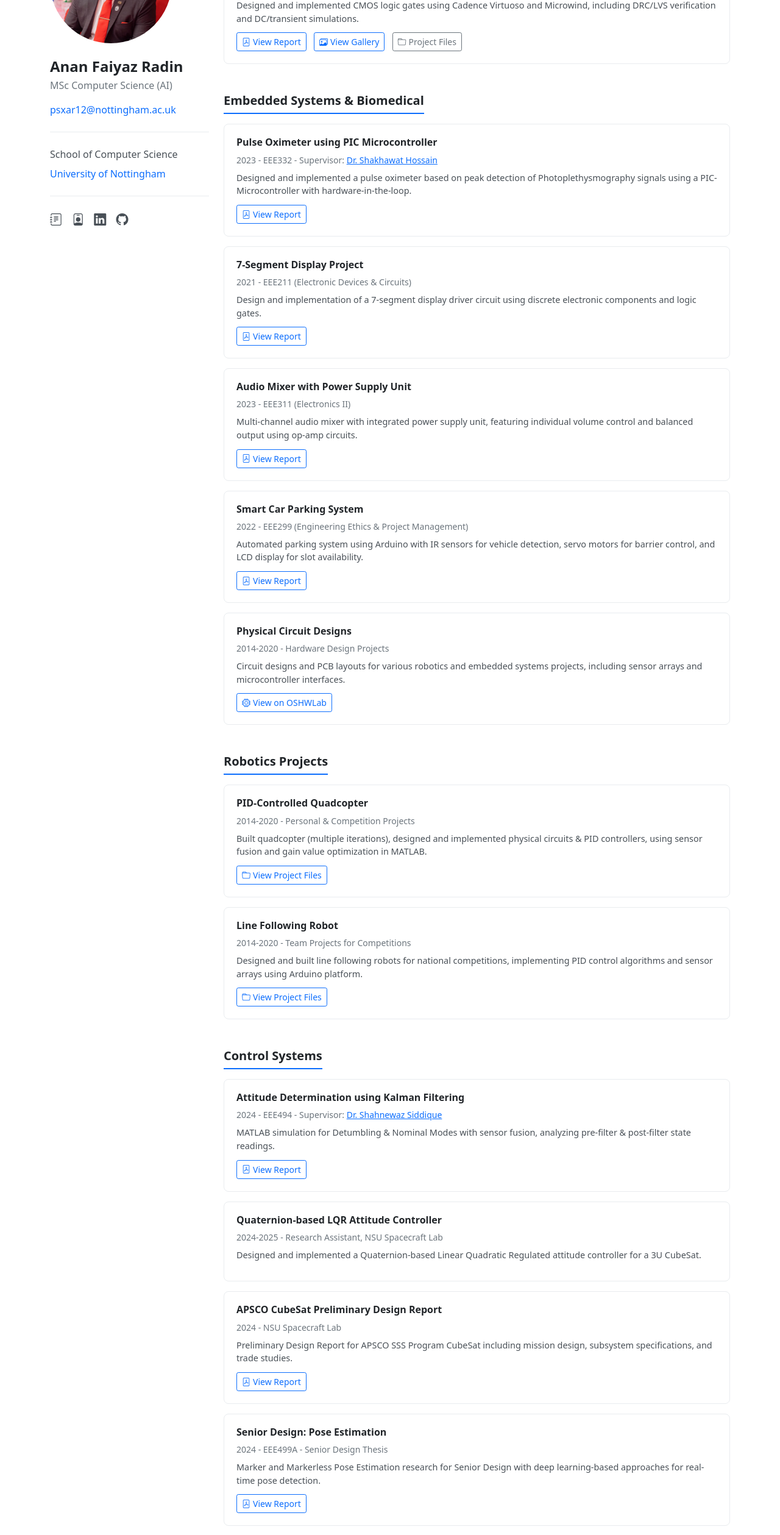
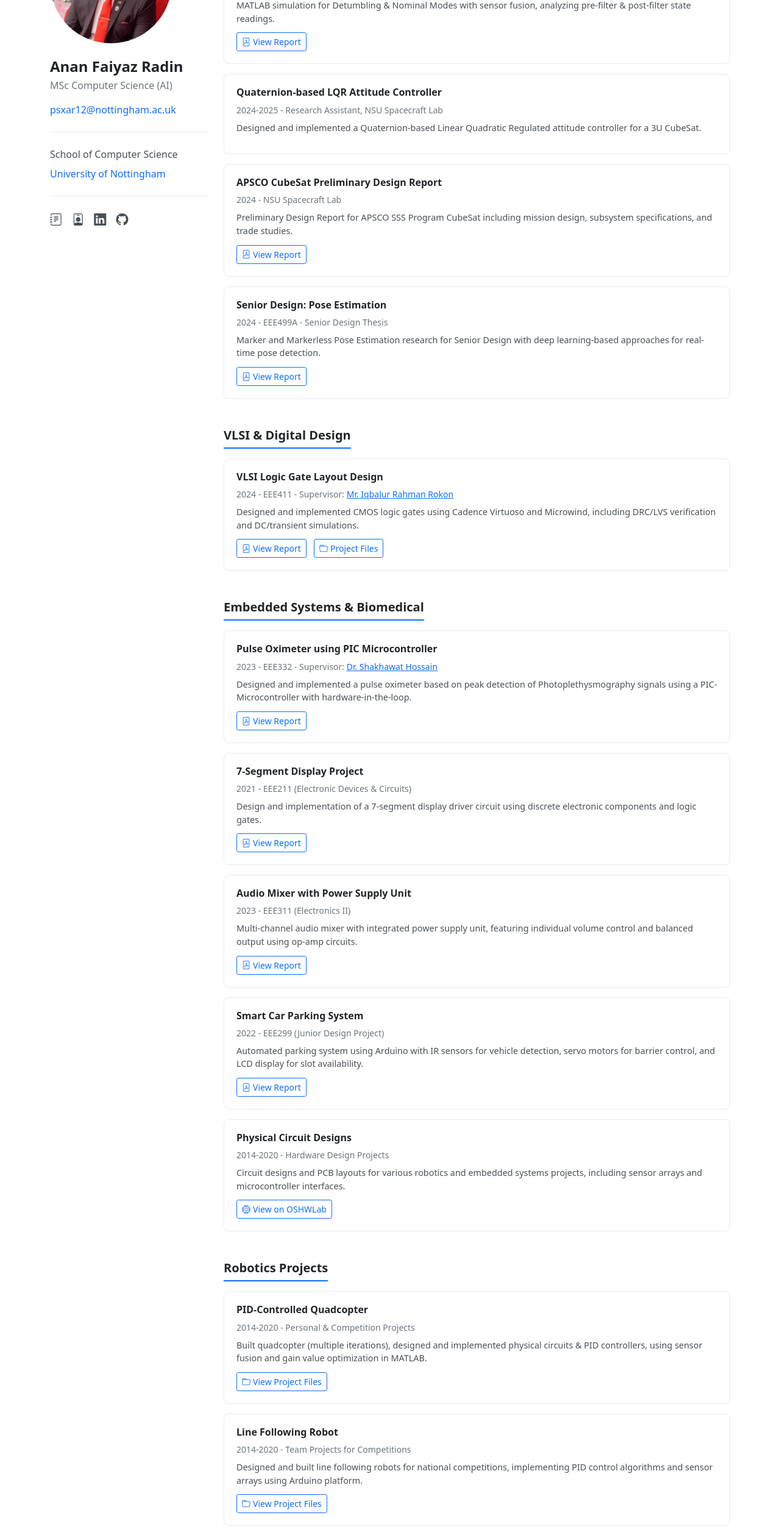
Before and after one commit to xylomylo/xylomylo.github.io, a plain HTML site: page projects.html in a window 1280 px wide. Shown: the part 240-2758 px from the top of the page at 61% size. Drawn offline with Linux system fonts and the light colour scheme.

Commit message:
Update projects and publications sections: add new control systems projects and revise publication titles and descriptions for clarity

```diff
--- a/projects.html
+++ b/projects.html
@@ -83,14 +83,40 @@
                     </div>
                     <div class="col-lg-9 col-md-8">
                         <section class="mb-5">
+                            <h2 class="section-title">Control Systems</h2>
+                            <div class="project-item">
+                                <h4>Attitude Determination using Kalman Filtering</h4>
+                                <p class="meta">2024 - EEE494 - Supervisor: <a href="https://scholar.google.com/citations?hl=en&user=6XLqr5QAAAAJ" target="_blank">Dr. Shahnewaz Siddique</a></p>
+                                <p>MATLAB simulation for Detumbling & Nominal Modes with sensor fusion, analyzing pre-filter & post-filter state readings.</p>
+                                <a href="projects/eee494-kalman-filtering.html" class="btn btn-outline-primary btn-sm"><i class="bi bi-file-pdf me-1"></i>View Report</a>
+                            </div>
+                            <div class="project-item">
+                                <h4>Quaternion-based LQR Attitude Controller</h4>
+                                <p class="meta">2024-2025 - Research Assistant, NSU Spacecraft Lab</p>
+                                <p>Designed and implemented a Quaternion-based Linear Quadratic Regulated attitude controller for a 3U CubeSat.</p>
+                            </div>
+                            <div class="project-item">
+                                <h4>APSCO CubeSat Preliminary Design Report</h4>
+                                <p class="meta">2024 - NSU Spacecraft Lab</p>
+                                <p>Preliminary Design Report for APSCO SSS Program CubeSat including mission design, subsystem specifications, and trade studies.</p>
+                                <a href="projects/apsco-cubesat-design.html" class="btn btn-outline-primary btn-sm"><i class="bi bi-file-pdf me-1"></i>View Report</a>
+                            </div>
+                            <div class="project-item">
+                                <h4>Senior Design: Pose Estimation</h4>
+                                <p class="meta">2024 - EEE499A - Senior Design Thesis</p>
+                                <p>Marker and Markerless Pose Estimation research for Senior Design with deep learning-based approaches for real-time pose detection.</p>
+                                <a href="projects/eee499a-pose-estimation.html" class="btn btn-outline-primary btn-sm"><i class="bi bi-file-pdf me-1"></i>View Report</a>
+                            </div>
+                        </section>
+                        <section class="mb-5">
                             <h2 class="section-title">VLSI & Digital Design</h2>
                             <div class="project-item">
                                 <h4>VLSI Logic Gate Layout Design</h4>
                                 <p class="meta">2024 - EEE411 - Supervisor: <a href="https://ece.northsouth.edu/people/iqbalur-rokon/" target="_blank">Mr. Iqbalur Rahman Rokon</a></p>
                                 <p>Designed and implemented CMOS logic gates using Cadence Virtuoso and Microwind, including DRC/LVS verification and DC/transient simulations.</p>
                                 <a href="projects/eee411-vlsi-layout.html" class="btn btn-outline-primary btn-sm me-2"><i class="bi bi-file-pdf me-1"></i>View Report</a>
-                                <a href="projects/vlsiproject.html" class="btn btn-outline-primary btn-sm me-2"><i class="bi bi-images me-1"></i>View Gallery</a>
-                                <a href="https://drive.google.com/drive/folders/1z_m9oPKGY4GZCL-_jfyNqZMk-NUp1QEf" target="_blank" class="btn btn-outline-secondary btn-sm"><i class="bi bi-folder me-1"></i>Project Files</a>
+                                <a href="projects/vlsiproject.html" class="btn btn-outline-primary btn-sm me-2"><i class="bi bi-folder me-1"></i>Project Files</a>
+                                <!--a href="https://drive.google.com/drive/folders/1z_m9oPKGY4GZCL-_jfyNqZMk-NUp1QEf" target="_blank" class="btn btn-outline-secondary btn-sm"><i class="bi bi-folder me-1"></i>Project Files</a-->
                             </div>
                         </section>
                         <section class="mb-5">
@@ -115,7 +141,7 @@
                             </div>
                             <div class="project-item">
                                 <h4>Smart Car Parking System</h4>
-                                <p class="meta">2022 - EEE299 (Engineering Ethics & Project Management)</p>
+                                <p class="meta">2022 - EEE299 (Junior Design Project)</p>
                                 <p>Automated parking system using Arduino with IR sensors for vehicle detection, servo motors for barrier control, and LCD display for slot availability.</p>
                                 <a href="projects/eee299-smart-parking.html" class="btn btn-outline-primary btn-sm"><i class="bi bi-file-pdf me-1"></i>View Report</a>
                             </div>
@@ -141,38 +167,7 @@
                                 <a href="https://drive.google.com/drive/folders/1gryL8Wh1tVB2gNVJjn_W8aFoTBzCbPA8?usp=sharing" target="_blank" class="btn btn-outline-primary btn-sm"><i class="bi bi-folder me-1"></i>View Project Files</a>
                             </div>
                         </section>
-                        <section class="mb-5">
-                            <h2 class="section-title">Control Systems</h2>
-                            <div class="project-item">
-                                <h4>Attitude Determination using Kalman Filtering</h4>
-                                <p class="meta">2024 - EEE494 - Supervisor: <a href="https://scholar.google.com/citations?hl=en&user=6XLqr5QAAAAJ" target="_blank">Dr. Shahnewaz Siddique</a></p>
-                                <p>MATLAB simulation for Detumbling & Nominal Modes with sensor fusion, analyzing pre-filter & post-filter state readings.</p>
-                                <a href="projects/eee494-kalman-filtering.html" class="btn btn-outline-primary btn-sm"><i class="bi bi-file-pdf me-1"></i>View Report</a>
-                            </div>
-                            <div class="project-item">
-                                <h4>Quaternion-based LQR Attitude Controller</h4>
-                                <p class="meta">2024-2025 - Research Assistant, NSU Spacecraft Lab</p>
-                                <p>Designed and implemented a Quaternion-based Linear Quadratic Regulated attitude controller for a 3U CubeSat.</p>
-                            </div>
-                            <div class="project-item">
-                                <h4>APSCO CubeSat Preliminary Design Report</h4>
-                                <p class="meta">2024 - NSU Spacecraft Lab</p>
-                                <p>Preliminary Design Report for APSCO SSS Program CubeSat including mission design, subsystem specifications, and trade studies.</p>
-                                <a href="projects/apsco-cubesat-design.html" class="btn btn-outline-primary btn-sm"><i class="bi bi-file-pdf me-1"></i>View Report</a>
-                            </div>
-                            <div class="project-item">
-                                <h4>Senior Design: Pose Estimation</h4>
-                                <p class="meta">2024 - EEE499A - Senior Design Thesis</p>
-                                <p>Marker and Markerless Pose Estimation research for Senior Design with deep learning-based approaches for real-time pose detection.</p>
-                                <a href="projects/eee499a-pose-estimation.html" class="btn btn-outline-primary btn-sm"><i class="bi bi-file-pdf me-1"></i>View Report</a>
-                            </div>
-                            <div class="project-item">
-                                <h4>PD-Controlled Ball & Plate System</h4>
-                                <p class="meta">2023 - MATLAB/Simulink - Supervisor: <a href="https://ece.northsouth.edu/people/dr-m-lutfor-rahman/" target="_blank">Dr. M. Lutfor Rahman</a></p>
-                                <p>Modeled a ball and plate system in MATLAB/Simulink with servo motors, implementing PD controller for object tracking with position feedback.</p>
-                                <a href="https://drive.google.com/file/d/1Mwu88qwSdLZm4Kb84Kn-0znmADJcHDfp/view" target="_blank" class="btn btn-outline-primary btn-sm"><i class="bi bi-file-pdf me-1"></i>View Report</a>
-                            </div>
-                        </section>
+
                     </div>
                 </div>
             </div>
```
Also changed, not shown: publications.html (+11 -2 lines).
